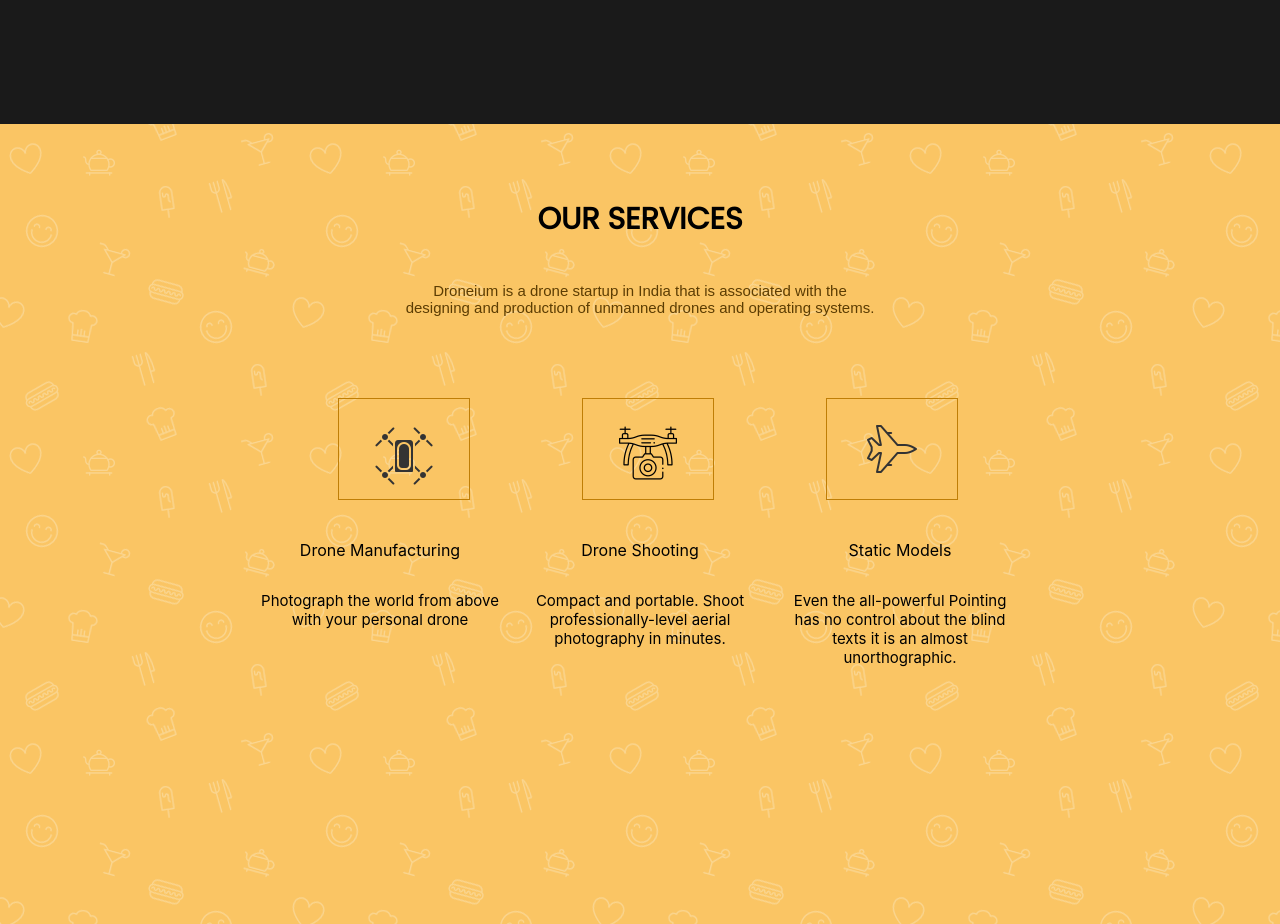
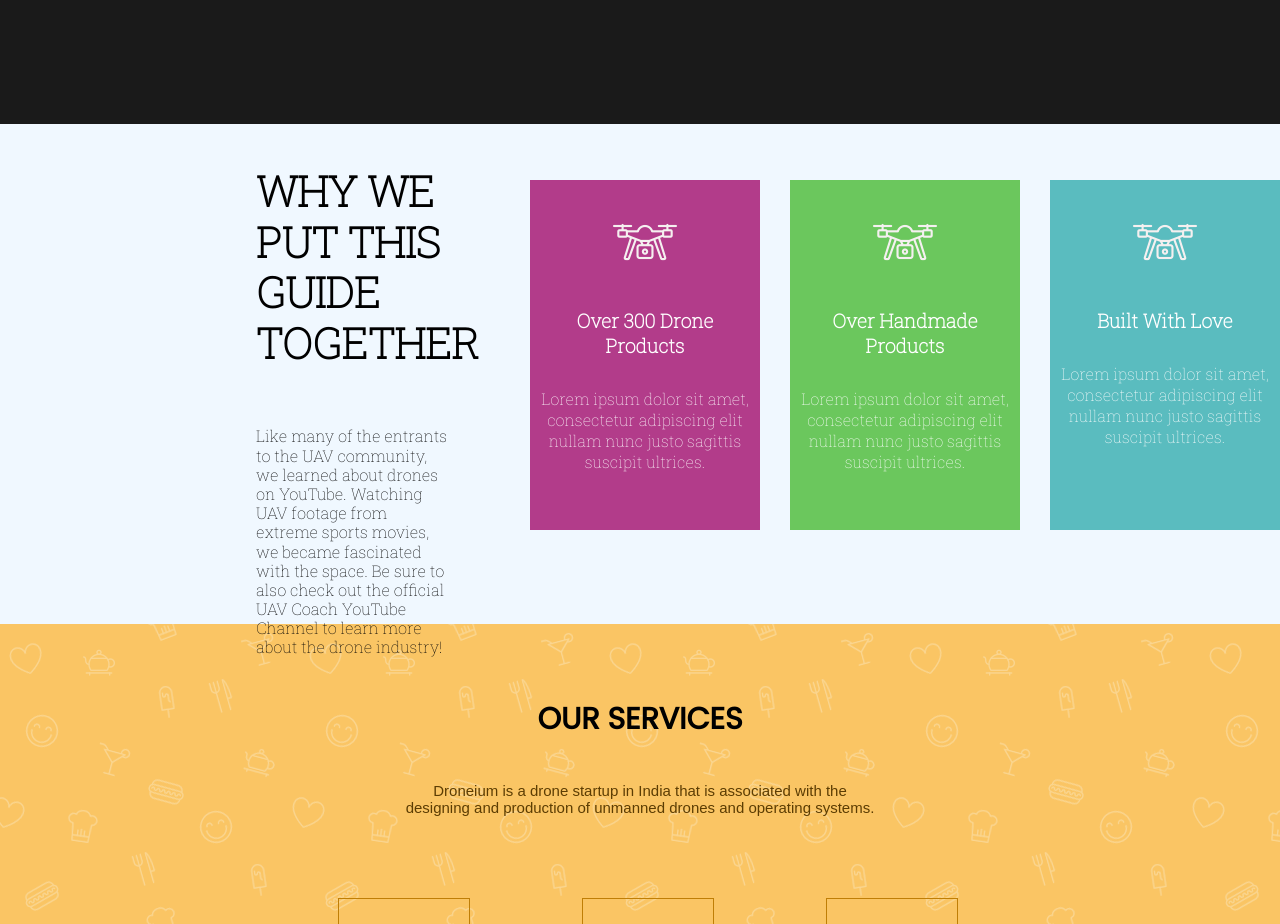
Before and after one commit to vaibhavirohilla741/Droneium, a React (Create React App) app: page / in a window 1280 px wide. Shown: the part 1380-2304 px from the top of the page. Built offline with nearby package versions, Linux system fonts and the light colour scheme.

Commit message:
Features

```diff
--- a/src/Container/Home/Home.js
+++ b/src/Container/Home/Home.js
@@ -2,12 +2,14 @@
 import CarouselContainer from "../../components/Carousel/CarouselContainer";
 import OurServices from "../../components/OurServices/OurServices";
 import Reach from "../../components/Reach/Reach";
+import Features from "../../components/Features/Features"
 
 const Home = () => {
   return (
     <>
       <CarouselContainer />
       <Reach/>
+      <Features />
       <OurServices />
 
     </>
--- /dev/null
+++ b/src/components/Box/Box.css
@@ -0,0 +1,12 @@
+@import url("https://fonts.googleapis.com/css2?family=Roboto+Slab:wght@100&display=swap");
+
+.boxp {
+    font-size: 1.2rem;
+    margin: 30px;
+
+    color: white;
+  }
+  .iconBox{
+    margin-top: 30px;
+    color: aliceblue;
+  }
--- /dev/null
+++ b/src/components/Box/Box.js
@@ -0,0 +1,31 @@
+import React from "react";
+import styled from "styled-components";
+import "./Box.css"
+
+
+function Box(props) {
+  const BoxContainer = styled.div`
+    width: 230px;
+    background-color: ${props.bgcolor};
+    height: 70%;
+    margin-left: 30px;
+    margin-top: 7vh;
+    font-family: "Roboto Slab", serif;
+  `;
+  return (
+    <div>
+      <BoxContainer>
+        <center>
+        <img className="iconBox" src={props.icon}/>
+          <h2 className="boxp">
+            {props.heading}
+          </h2>
+          <p style={{color:"white"}}>{props.para}</p>
+        </center>
+      </BoxContainer>
+
+    </div>
+  );
+}
+
+export default Box;
--- /dev/null
+++ b/src/components/Features/Features.css
@@ -0,0 +1,21 @@
+@import url("https://fonts.googleapis.com/css2?family=Roboto+Slab:wght@100&display=swap");
+.featureContainer {
+  height: 500px;
+  display: flex;
+  background-color: aliceblue;
+}
+.featureContent {
+  font-family: "Roboto Slab", serif;
+
+  display: flex;
+  flex-direction: column;
+  line-height: 1.2;
+  font-size: 2.25rem;
+  margin-left: 20%;
+  max-width: 30%;
+}
+
+.boxes {
+  display: flex;
+  flex-direction: row;
+}
--- /dev/null
+++ b/src/components/Features/Features.js
@@ -0,0 +1,49 @@
+import React, { useState } from "react";
+import Box from "../Box/Box";
+import "./Features.css";
+import camDrone from "../../assets/images/camDrones.png";
+
+function Features(props) {
+  return (
+    <div className="featureContainer">
+      <div className="featureContent">
+        <h3>WHY WE PUT THIS GUIDE TOGETHER</h3>
+        <p style={{ fontSize: "1rem", fontWeight: "400", maxWidth: "80%" }}>
+          Like many of the entrants to the UAV community, we learned about
+          drones on YouTube. Watching UAV footage from extreme sports movies, we
+          became fascinated with the space. Be sure to also check out the
+          official UAV Coach YouTube Channel to learn more about the drone
+          industry!
+        </p>
+      </div>
+      <div className="boxes">
+        <Box
+          icon={camDrone}
+          bgcolor={"#b23c8a"}
+          heading={"Over 300 Drone Products"}
+          para={
+            "Lorem ipsum dolor sit amet, consectetur adipiscing elit nullam nunc justo sagittis suscipit ultrices."
+          }
+        />
+        <Box
+          icon={camDrone}
+          bgcolor={"#6bc75d"}
+          heading={"Over Handmade Products"}
+          para={
+            "Lorem ipsum dolor sit amet, consectetur adipiscing elit nullam nunc justo sagittis suscipit ultrices."
+          }
+        />
+        <Box
+          icon={camDrone}
+          bgcolor={"#5abcbf"}
+          heading={"Built With Love"}
+          para={
+            "Lorem ipsum dolor sit amet, consectetur adipiscing elit nullam nunc justo sagittis suscipit ultrices."
+          }
+        />
+      </div>
+    </div>
+  );
+}
+
+export default Features;
```
Also changed, not shown: src/assets/images/camDrones.png (added), 1 other file (tests, documents, lock files or other folders).
